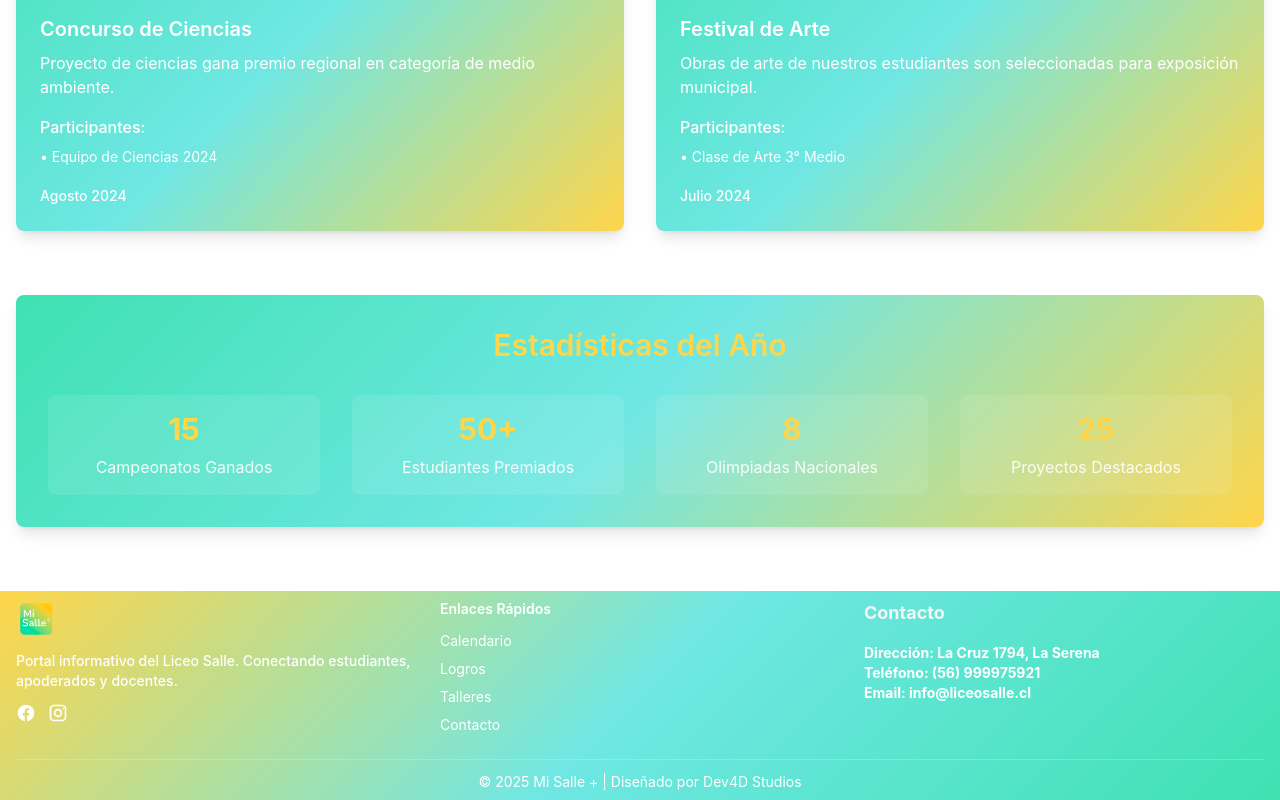
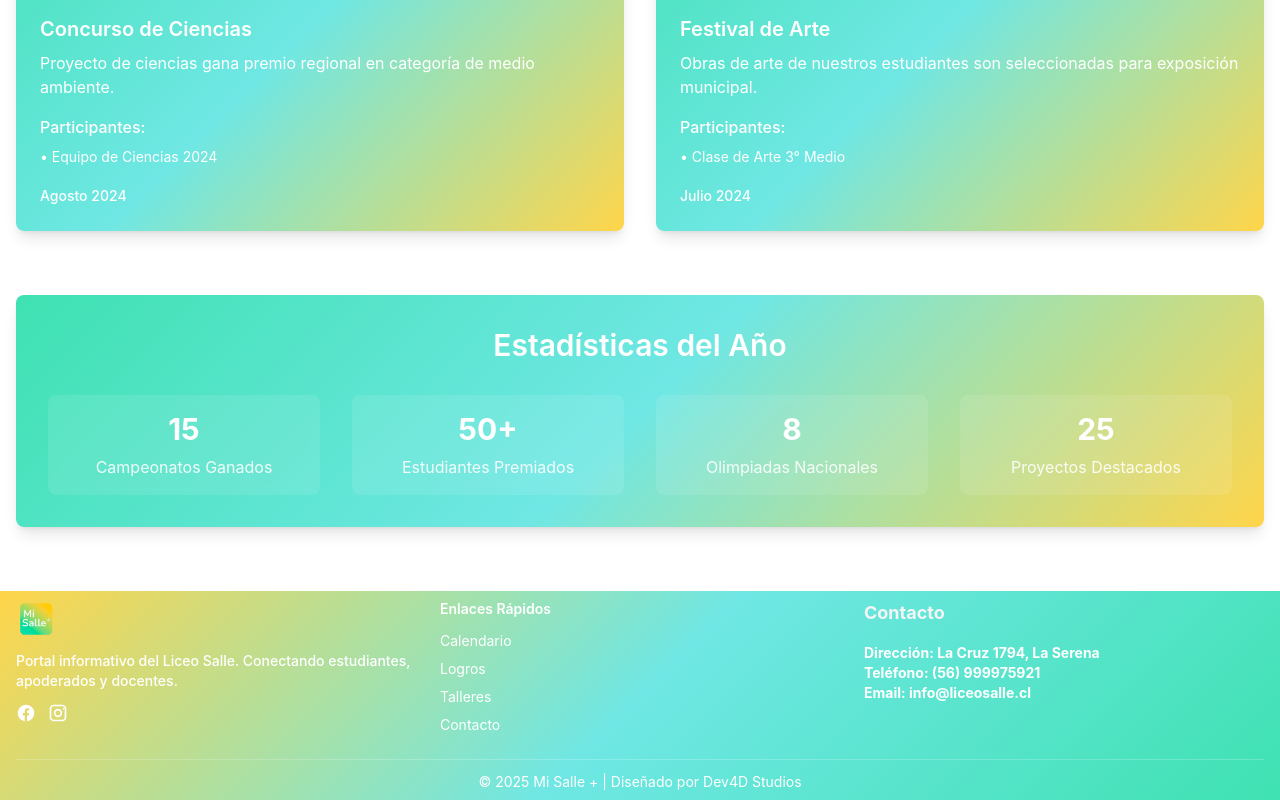
Before and after one commit to ItsEmaxDev/paginaweb, a React (Vite) app: page /logros in a window 1280 px wide. Shown: the part 937-1737 px from the top of the page. Built offline with nearby package versions, Linux system fonts and the light colour scheme; no server answers; the database is empty.

Commit message:
Little Fixs

```diff
--- a/src/pages/Achievements.jsx
+++ b/src/pages/Achievements.jsx
@@ -89,34 +89,34 @@ const Achievements = () => {
           transition={{ duration: 0.8, delay: 0.4 }}
           className="mt-16 bg-gradient-diagonal rounded-lg shadow-lg p-8 text-pure-white"
         >
-          <h3 className="text-3xl font-semibold text-center mb-8 text-golden-yellow">Estadísticas del Año</h3>
+          <h3 className="text-3xl font-semibold text-center mb-8 text-white">Estadísticas del Año</h3>
           <div className="grid grid-cols-2 md:grid-cols-4 gap-8 text-center">
             <motion.div
               whileHover={{ scale: 1.1 }}
               className="bg-pure-white/10 backdrop-blur-sm rounded-lg p-4"
             >
-              <div className="text-3xl font-bold text-golden-yellow mb-2">15</div>
+              <div className="text-3xl font-bold text-white mb-2">15</div>
               <div className="text-pure-white/90">Campeonatos Ganados</div>
             </motion.div>
             <motion.div
               whileHover={{ scale: 1.1 }}
               className="bg-pure-white/10 backdrop-blur-sm rounded-lg p-4"
             >
-              <div className="text-3xl font-bold text-golden-yellow mb-2">50+</div>
+              <div className="text-3xl font-bold text-white mb-2">50+</div>
               <div className="text-pure-white/90">Estudiantes Premiados</div>
             </motion.div>
             <motion.div
               whileHover={{ scale: 1.1 }}
               className="bg-pure-white/10 backdrop-blur-sm rounded-lg p-4"
             >
-              <div className="text-3xl font-bold text-golden-yellow mb-2">8</div>
+              <div className="text-3xl font-bold text-white mb-2">8</div>
               <div className="text-pure-white/90">Olimpiadas Nacionales</div>
             </motion.div>
             <motion.div
               whileHover={{ scale: 1.1 }}
               className="bg-pure-white/10 backdrop-blur-sm rounded-lg p-4"
             >
-              <div className="text-3xl font-bold text-golden-yellow mb-2">25</div>
+              <div className="text-3xl font-bold text-white mb-2">25</div>
               <div className="text-pure-white/90">Proyectos Destacados</div>
             </motion.div>
           </div>
--- a/src/pages/Staff.jsx
+++ b/src/pages/Staff.jsx
@@ -8,7 +8,7 @@ const Staff = () => {
       title: "Directiva",
       icon: "👔",
       members: [
-        { name: "Eric Cabrera", position: "Director", email: "direccion@liceosalle.cl" }
+        { name: "null", position: "Director", email: "direccion@liceosalle.cl" }
       ]
     },
     {
@@ -21,7 +21,7 @@ const Staff = () => {
         { name: "Daniel Michea", position: "Profesor de Lenguaje" },
         { name: "Sergio Bernal", position: "Profesor de Educación Física" },
         { name: "Julian Salas", position: "Profesor de Educación Física" },
-        { name: "Raúl", position: "Profesor de Matemáticas" },
+        { name: "Raúl Vera", position: "Profesor de Matemáticas" },
         { name: "Cindy Lopez", position: "Profesora de Especialidad Administración" },
         { name: "Christian Labra", position: "Profesor de Especialidad Administración" }
       ]
@@ -30,7 +30,7 @@ const Staff = () => {
       title: "Inspectoría",
       icon: "🛡️",
       members: [
-        { name: "María Teresa", position: "Inspectora General" }
+        { name: "null", position: "Inspectora General" }
       ]
     }
   ];
```
